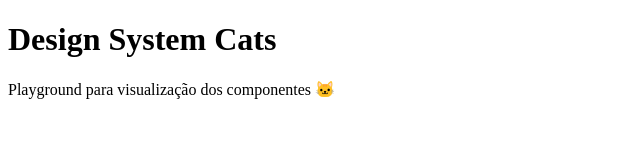
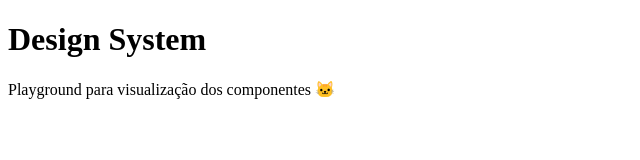
Before and after one commit to PaulinhaFigueiredodev/DesignSystem, a website with bundled scripts: page playground/index.html in a window 1280 px wide. Shown: the whole page, without its empty margins (0-640 px from the left). Built offline with nearby package versions, Linux system fonts and the light colour scheme.

Commit message:
feat(fab-button): remove arquivos sem uso

```diff
--- a/components/button/fab-button/fab-button.js
+++ b/components/button/fab-button/fab-button.js
@@ -2,9 +2,9 @@ import { LitElement, html, css }
   from 'https://unpkg.com/lit@3/index.js?module';
 
 /**
- * FAB Button — V1 (estável)
+ * FAB Button
  * ------------------------
- * - Visual apenas
+ * - Visual apenas - sera implementado comportamento posteriormente
  * - Sem ações
  * - Sem eventos
  * - Sem layout
--- a/playground/index.html
+++ b/playground/index.html
@@ -2,7 +2,7 @@
 <html lang="pt-BR">
 <head>
   <meta charset="UTF-8" />
-  <title>Design System Cats — Playground</title>
+  <title>Design System — Playground</title>
   <meta name="viewport" content="width=device-width, initial-scale=1" />
 
   <!-- Estilos exclusivos do playground -->
@@ -12,7 +12,7 @@
 <body>
 
   <header class="header">
-    <h1>Design System Cats</h1>
+    <h1>Design System</h1>
     <p>Playground para visualização dos componentes 🐱</p>
   </header>
 
```
Also changed, not shown: package.json (+3 -4 lines), README.md, components/button/fab-button/fab-button.css (deleted).
